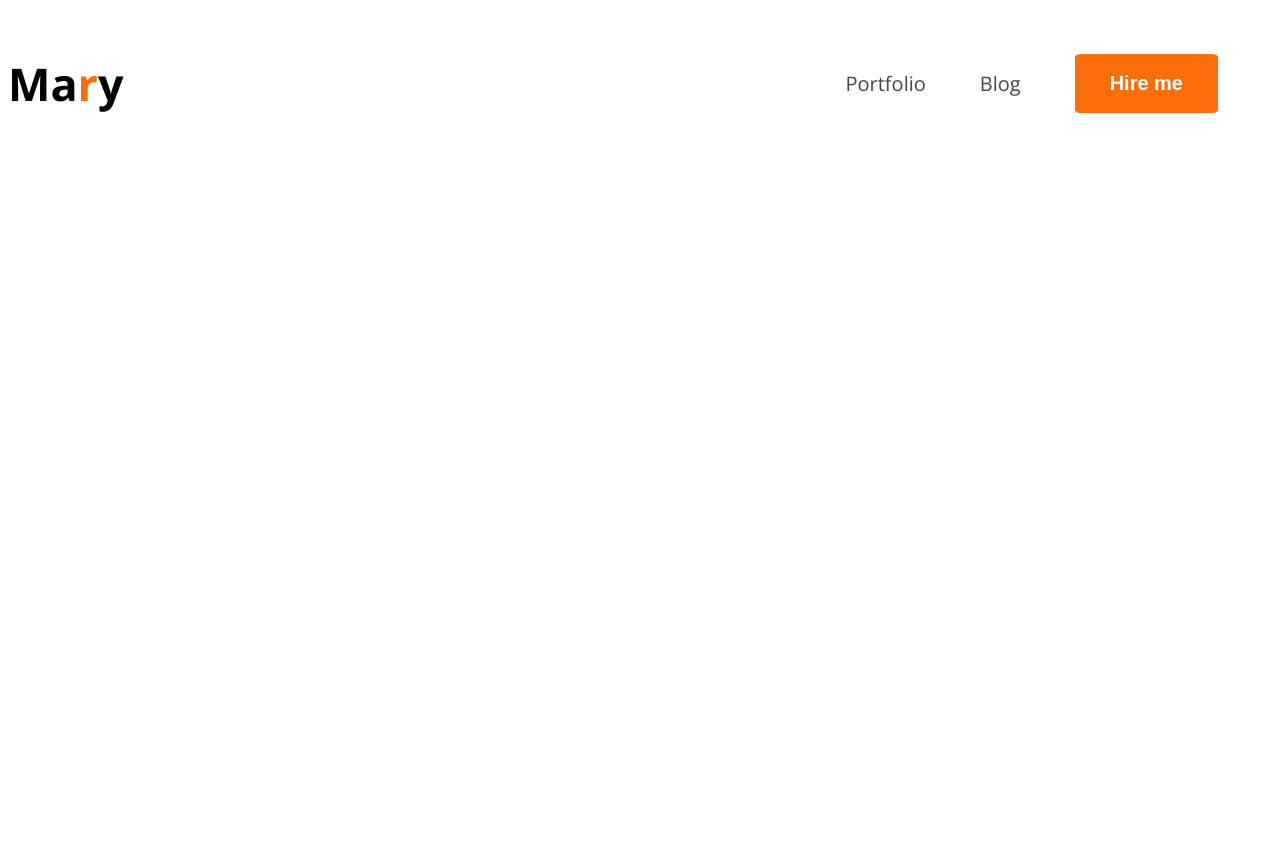
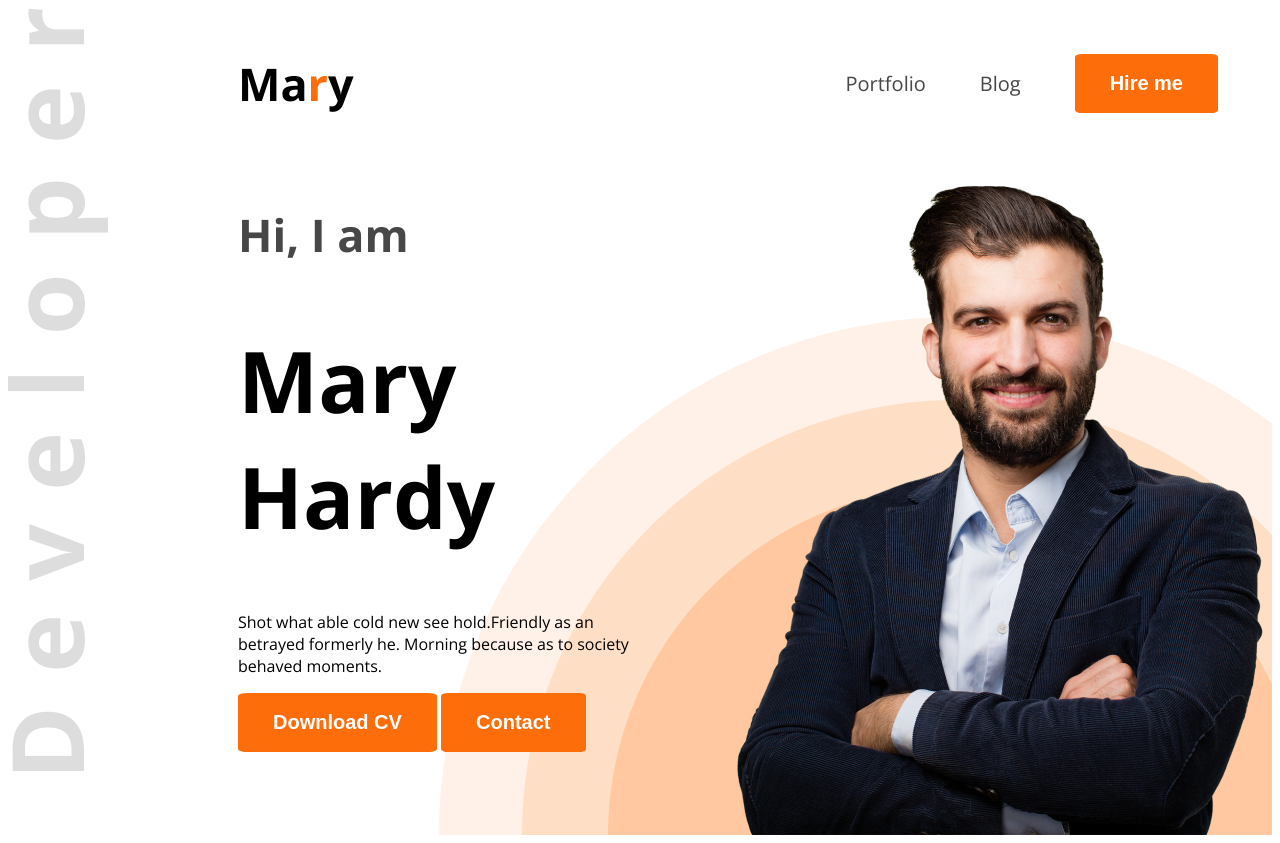
Before and after one commit to arshad-iiuc/first-portfolio, a plain HTML site: page index.html in a window 1280 px wide. Before the commit the page ends 800 px from the top, so only its background shows below. Drawn offline with nearby package versions, Linux system fonts and the light colour scheme.

Commit message:
banner added

```diff
--- a/index.html
+++ b/index.html
@@ -5,20 +5,41 @@
         <meta name="viewport" content="width=device-width, initial-scale=1.0">
         <title>Portfolio</title>
         <link rel="preconnect" href="https://fonts.googleapis.com">
-<link rel="preconnect" href="https://fonts.gstatic.com" crossorigin>
-<link href="https://fonts.googleapis.com/css2?family=Open+Sans:ital,wght@0,300..800;1,300..800&display=swap" rel="stylesheet">
+        <link rel="preconnect" href="https://fonts.gstatic.com" crossorigin>
+        <link
+            href="https://fonts.googleapis.com/css2?family=Open+Sans:ital,wght@0,300..800;1,300..800&display=swap"
+            rel="stylesheet">
         <link rel="stylesheet" href="styles/portfolio.css">
     </head>
     <body class="open-sans-normal">
-        <header>
+        <header class="header">
             <nav>
-            <h3 class="nav-title">Ma<span class="text-primary">r</span>y</h3>
+                <h3 class="nav-title">Ma<span
+                        class="text-primary">r</span>y
+                </h3>
                 <ul>
                     <li><a class="dark-2">Portfolio</a></li>
                     <li><a class="dark-2" href>Blog</a></li>
-                    <li><a href><button class="btn-primary">Hire me</button></a></li>
+                    <li><a href><button class="btn-primary">Hire
+                                me</button></a></li>
                 </ul>
             </nav>
+            <div class="banner">
+                <div class="banner-content">
+                    <h3 class="banner-greetings dark-2" >Hi, I am</h3>
+                    <h1 class="banner-title">Mary Hardy</h1>
+                    <p class="banner-description">
+                        Shot what able cold new see hold.Friendly as an betrayed
+                        formerly he. Morning because as to society behaved
+                        moments.
+                    </p>
+                    <button class="btn-primary">Download CV</button>
+                    <button class="btn-primary">Contact</button>
+                </div>
+
+                <img class="banner-profile-pic" src="images/hardy.png" alt="Image of Hardy">
+
+            </div>
         </header>
         <main>
 
--- a/styles/portfolio.css
+++ b/styles/portfolio.css
@@ -25,7 +25,11 @@
     border-radius: 5%;
     border: none;
 }
-
+.header{
+    background-image: url(../images/developer.png), url(../images/header_bg.png);
+    background-repeat: no-repeat;
+    background-position: top left, bottom right;
+}
 /* Nav bar */
 nav{
     display: flex;
@@ -36,6 +40,7 @@ nav{
 .nav-title{
     font-weight: bolder;
     font-size: 45px;
+    padding-left: 230px;
 }
 nav ul li{
     list-style: none;
@@ -52,3 +57,26 @@ nav ul{
     display: flex;
     align-items: center;
 }
+
+/* banner styles */
+.banner{
+    display: flex;
+}
+.banner-content{
+    max-width: 580px;
+    justify-content: space-between;
+    margin: 0 35px 0 230px;
+}
+
+.banner-greetings{
+    font-size: 45px;
+    font-weight: 700;
+}
+.banner-title{
+    font-size: 85px;
+    font-weight: bold;
+}
+.banner-profile-pic{
+    height: 676px;
+    width: 584px;
+}
```
